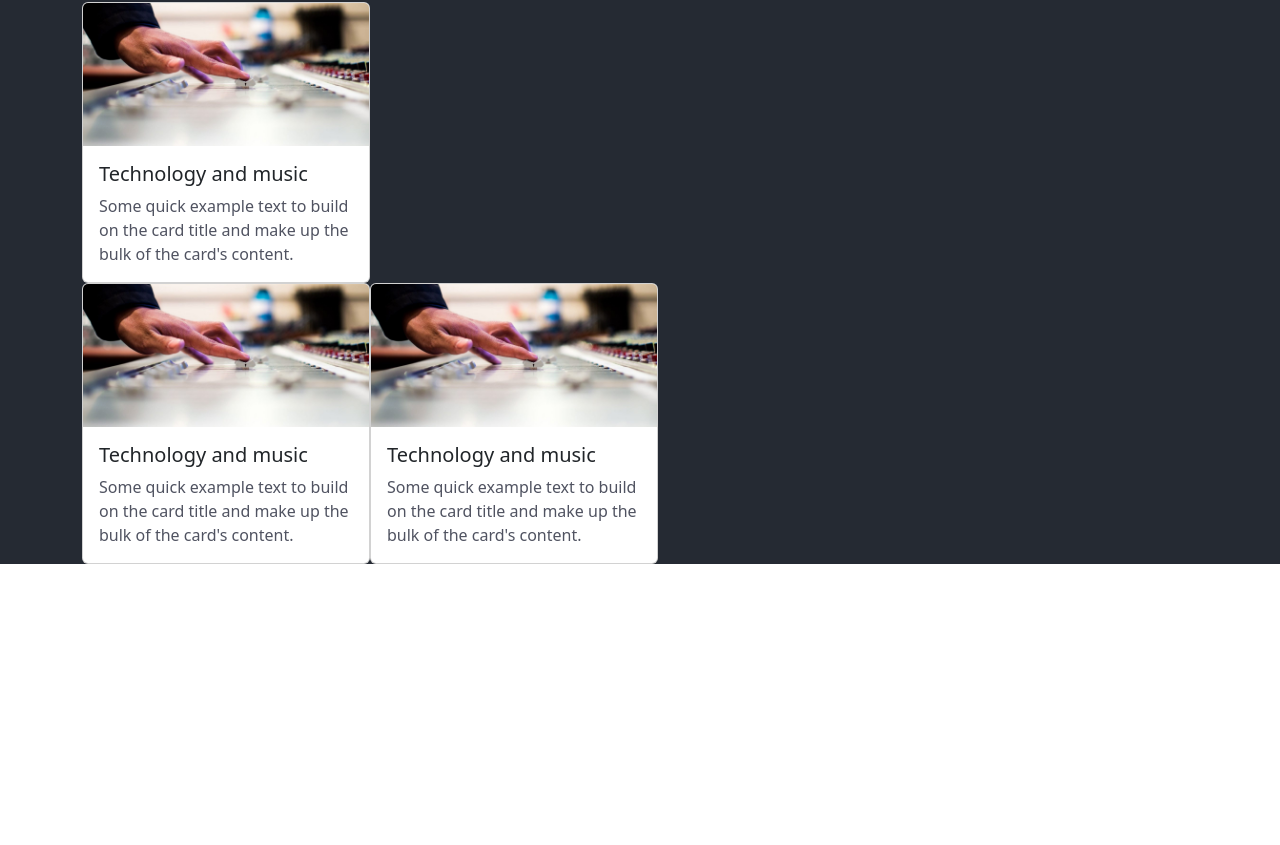
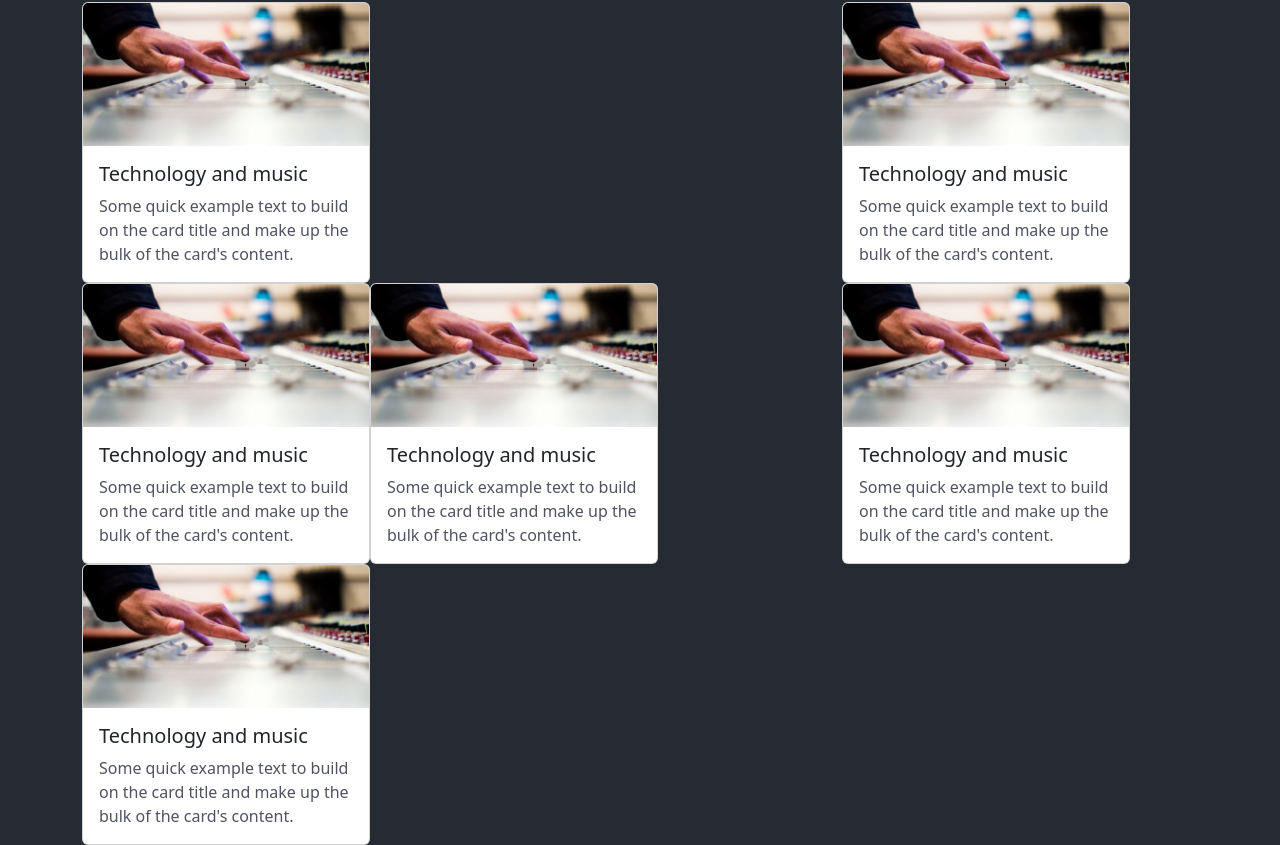
Before and after one commit to SilvioGiacomelli/proj-html-vuejs, a Vue app: page / in a window 1280 px wide. Shown: the part 1935-2780 px from the top of the page. Before the commit the page ends 2499 px from the top, so only its background shows below. Built offline with nearby package versions, Linux system fonts and the light colour scheme.

Commit message:
[Card inserite]

```diff
--- a/src/components/partials/Latestbandnews.vue
+++ b/src/components/partials/Latestbandnews.vue
@@ -47,8 +47,30 @@
             </div>
           </div>
           </div>
+          <div class="card" style="width: 18rem;">
+            <img class="card-img-top" src="../../assets/images/blog_music_techo-1200x600.jpg">
+            <div class="card-body">
+              <h5 class="card-title">Technology and music</h5>
+              <p class="card-text">Some quick example text to build on the card title and make up the bulk of the card's content.</p>
+            </div>
+          </div>
         </div>
-        <div class="col-4"></div>
+        <div class="col-4">
+          <div class="card" style="width: 18rem;">
+            <img class="card-img-top" src="../../assets/images/blog_music_techo-1200x600.jpg">
+            <div class="card-body">
+              <h5 class="card-title">Technology and music</h5>
+              <p class="card-text">Some quick example text to build on the card title and make up the bulk of the card's content.</p>
+            </div>
+          </div>
+          <div class="card" style="width: 18rem;">
+            <img class="card-img-top" src="../../assets/images/blog_music_techo-1200x600.jpg">
+            <div class="card-body">
+              <h5 class="card-title">Technology and music</h5>
+              <p class="card-text">Some quick example text to build on the card title and make up the bulk of the card's content.</p>
+            </div>
+          </div>
+        </div>
       </div>
     </div>
   </div>
```
